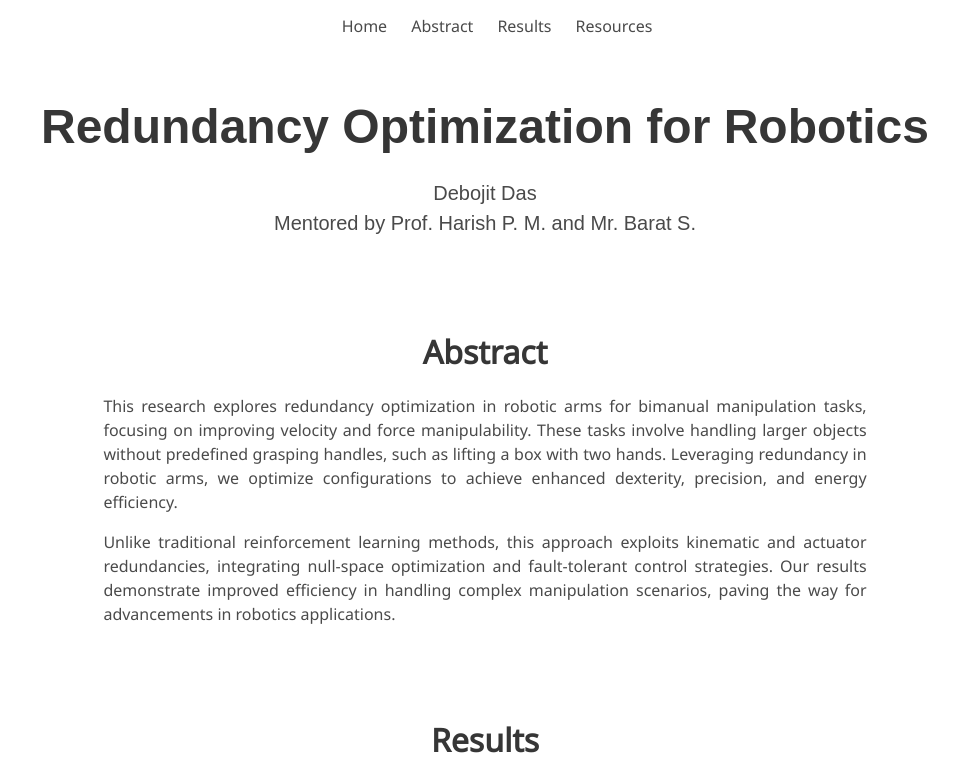
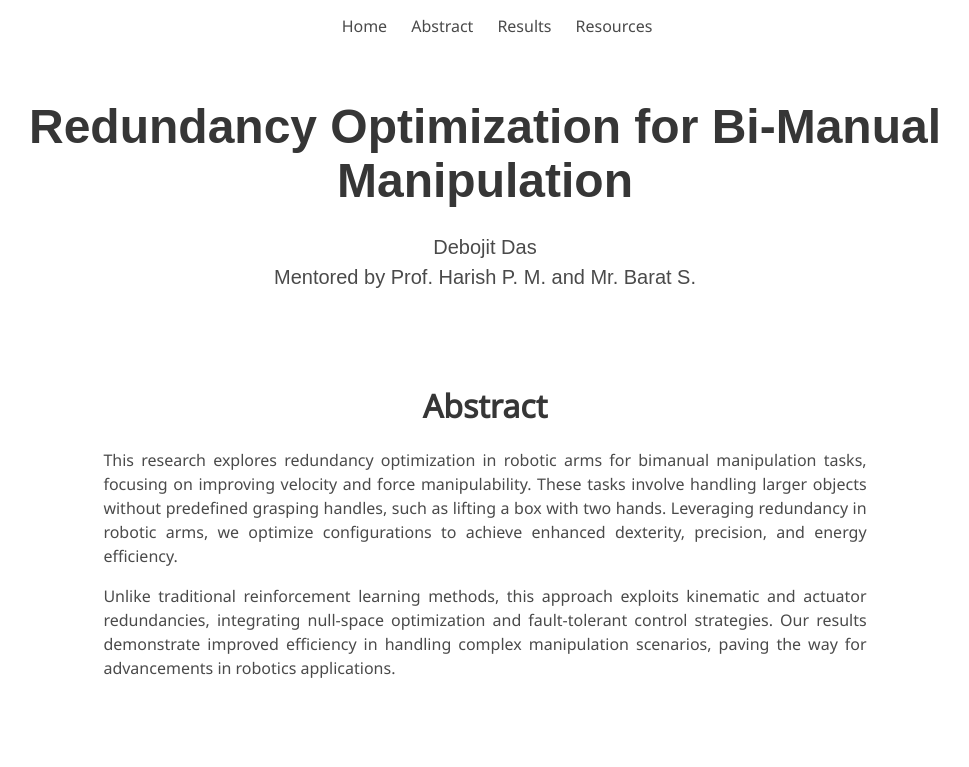
Before and after one commit to Debojit-D/Redundancy-Optimization-For-Bi-manual-Manipulation, a plain HTML site: page index.html in a window 1280 px wide. Shown: the top 767 px of the page, without its empty margins (155-1124 px from the left). Drawn offline with Linux system fonts and the light colour scheme; some icons are missing; a web font is replaced by a local one.

Commit message:
Updated Title

```diff
--- a/index.html
+++ b/index.html
@@ -42,7 +42,7 @@
     <div class="container is-max-desktop">
       <div class="columns is-centered">
         <div class="column has-text-centered">
-          <h1 class="title is-1 publication-title">Redundancy Optimization for Robotics</h1>
+          <h1 class="title is-1 publication-title">Redundancy Optimization for Bi-Manual Manipulation</h1>
           <div class="is-size-5 publication-authors">
             <span class="author-block">Debojit Das</span>
           </div>
```
